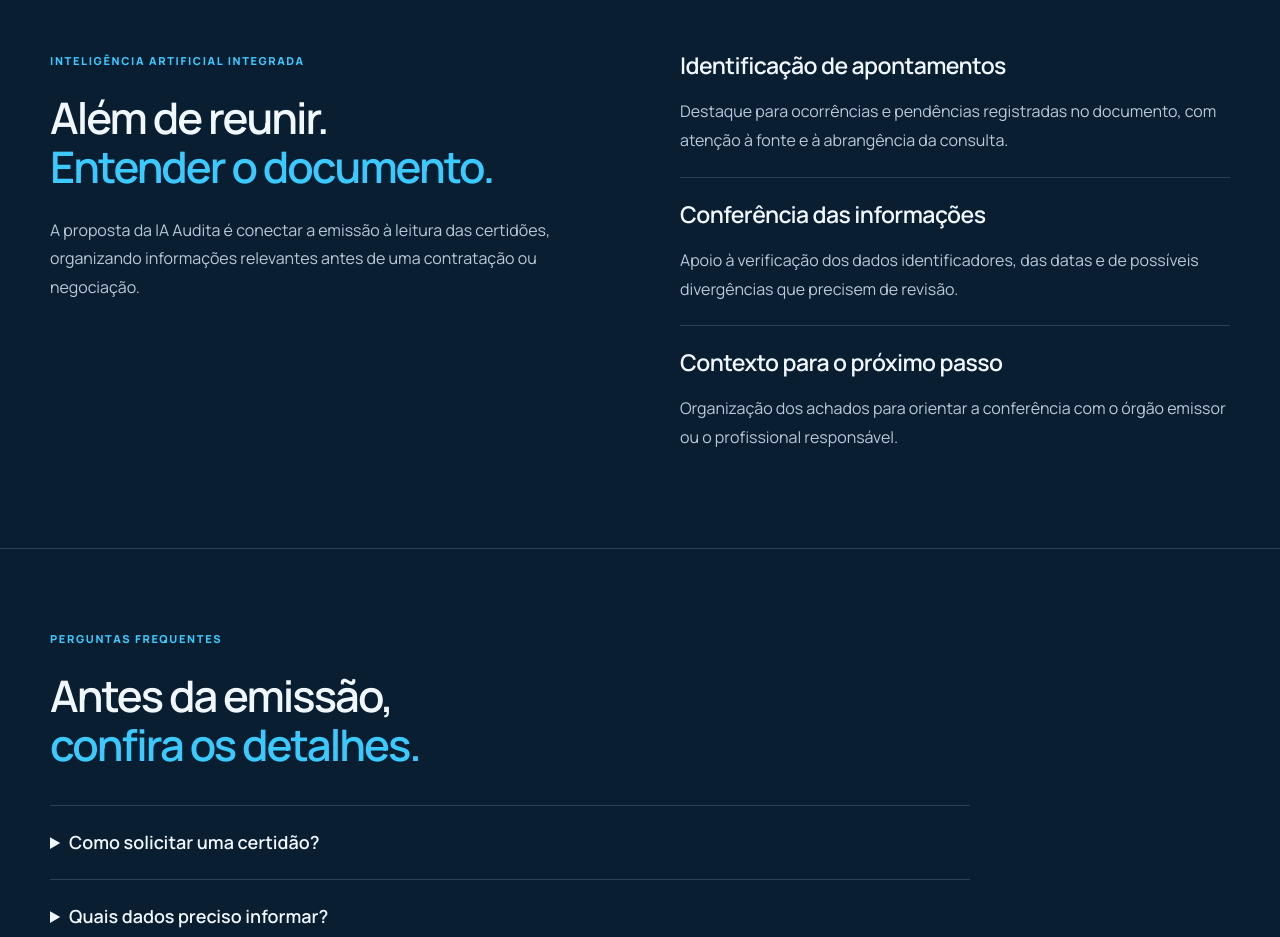
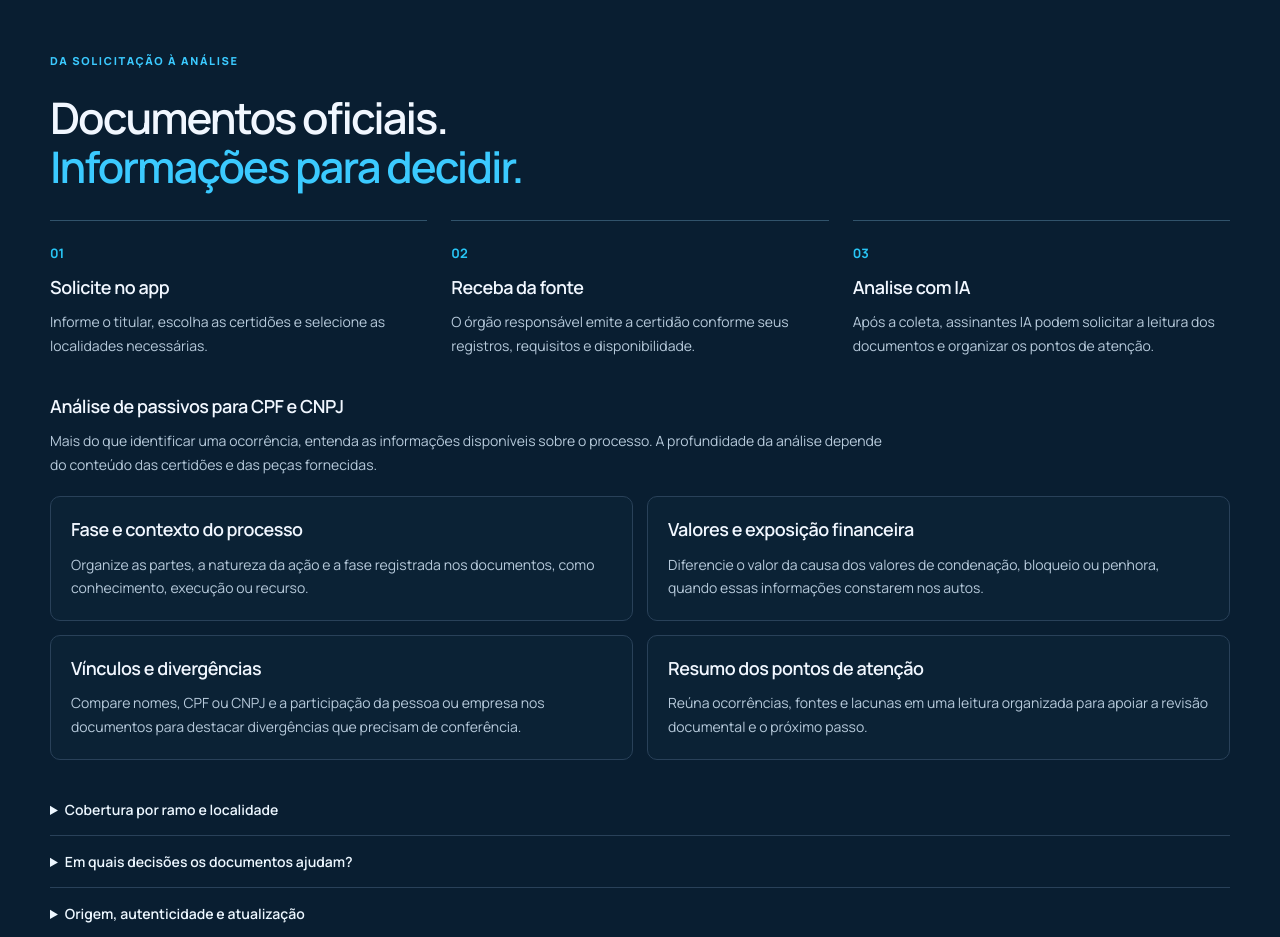
Before and after one commit to SeitiKatsumi/auditawebsite, a Next.js app: page /servicos/emissao-de-certidoes in a window 1280 px wide. Shown: the part 1860-2797 px from the top of the page. Built offline with nearby package versions, Linux system fonts and the light colour scheme; no server answers.

Commit message:
Amplia informacoes sobre emissao de certidoes e analise de passivos

```diff
--- a/app/servicos/emissao-de-certidoes/page.module.css
+++ b/app/servicos/emissao-de-certidoes/page.module.css
@@ -1 +1,3 @@
 .catalog{display:grid;grid-template-columns:repeat(3,minmax(0,1fr));align-items:start;gap:12px;margin-top:28px}.catalogGroup{border:1px solid #294159;border-radius:10px;background:#0b2235;scroll-margin-top:100px;overflow:hidden}.catalogGroup summary{display:flex;align-items:center;gap:10px;cursor:pointer;padding:16px;font-size:14px;font-weight:600;list-style:none}.catalogGroup summary::-webkit-details-marker{display:none}.catalogGroup summary:after{content:'+';color:#28c6f6;font-size:20px;font-weight:400}.catalogGroup[open] summary:after{content:'−'}.catalogGroup summary>span{flex:1}.catalogGroup summary>small{color:#8cb6ca;font-size:12px;font-weight:400}.catalogGroup summary:hover{background:#10364c}.catalogGroup summary:focus-visible{outline:2px solid #28c6f6;outline-offset:-3px}.catalogGroup ul{list-style:none;margin:0;padding:0 16px 8px;max-height:320px;overflow-y:auto}.catalogGroup li{border-top:1px solid #294159;padding:8px 0}.catalogGroup strong{font-size:13px;font-weight:500;color:#edf7ff;line-height:1.4;display:block}.catalogGroup li small{display:block;margin-top:2px;color:#9ebdce;font-size:11px;line-height:1.4}.catalogAction{margin-top:24px}.closingActions{display:flex;align-items:center;justify-content:center;gap:28px;flex-wrap:wrap}@media(max-width:900px){.catalog{grid-template-columns:repeat(2,minmax(0,1fr))}}@media(max-width:600px){.catalog{grid-template-columns:1fr;gap:8px}.catalogGroup summary{padding:12px 14px}.catalogGroup ul{max-height:260px}}
+
+.steps{display:grid;grid-template-columns:repeat(3,minmax(0,1fr));gap:24px;margin:28px 0 36px}.steps article{border-top:1px solid #31536b;padding-top:18px}.steps article>span{color:#28c6f6;font-size:13px;font-weight:700}.steps h3,.insights h3,.analysisIntro h3{font-size:18px!important;line-height:1.4!important;margin:10px 0!important}.steps p,.insights p,.analysisIntro p,.context p{font-size:14px!important;line-height:1.7!important;margin:0!important}.analysisIntro{max-width:850px;margin-bottom:20px}.insights{display:grid;grid-template-columns:repeat(2,minmax(0,1fr));gap:14px}.insights article{padding:20px;border:1px solid #294159;border-radius:10px;background:#0b2235}.insights h3{margin-top:0!important}.context{margin-top:24px}.context details{border-bottom:1px solid #294159;padding:14px 0}.context summary{cursor:pointer;font-size:14px;font-weight:600;color:#edf7ff}.context p{padding-top:12px;max-width:950px}@media(max-width:600px){.steps,.insights{grid-template-columns:1fr}.steps{gap:16px}.insights article{padding:16px}}
--- a/app/servicos/emissao-de-certidoes/page.tsx
+++ b/app/servicos/emissao-de-certidoes/page.tsx
@@ -12,7 +12,7 @@
 };
 
 const faq = [
-  ["Como solicitar uma certidão?", "Escolha uma opção do catálogo para acessar a emissão no app. Lá você informa o titular, seleciona os estados e confere a disponibilidade e as condições antes de confirmar."],
+  ["Como solicitar uma certidão?", "Use o botão do catálogo para acessar a emissão no app. Lá você informa o titular, seleciona os estados e confere a disponibilidade e as condições antes de confirmar."],
   ["Quais dados preciso informar?", "Os dados variam conforme a certidão e o órgão emissor. Tenha em mãos a identificação da pessoa ou empresa e confira os campos solicitados na plataforma. Para documentos imobiliários, podem ser necessários a matrícula e o cartório responsável."],
   ["A IA Audita é o órgão emissor?", "Não. A IA Audita reúne o acesso aos serviços e apoia a organização e a leitura dos documentos. A emissão oficial e as informações certificadas pertencem ao órgão ou cartório responsável."],
   ["Todas as certidões têm cobertura nacional?", "A abrangência depende de cada fonte. O catálogo nesta página identifica os estados atendidos em cada opção. Confira a localidade e o tipo de documento antes de solicitar."],
@@ -24,7 +24,7 @@
     <section className={s.hero}><div className={`${s.wrap} ${s.heroGrid}`}>
       <div><p className={s.kicker}>IA Audita · Emissão de certidões</p>
         <h1>As certidões certas.<br/><em>Mais clareza antes de decidir.</em></h1>
-        <p className={s.lead}>Emita certidões, organize os documentos e conte com o apoio da inteligência artificial para identificar pontos de atenção.</p>
+        <p className={s.lead}>Solicite certidões oficiais para CPF e CNPJ e organize a análise de passivos judiciais com o apoio da inteligência artificial.</p>
         <p>Consulte as opções por tema e localidade. Da distribuição judicial à regularidade fiscal, encontre o documento adequado à sua necessidade.</p>
         <div className={s.actions}><a className={s.button} href={appUrl}>Acessar plataforma <span aria-hidden="true">↗</span></a><a href="#catalogo">Ver todas as opções ↓</a></div>
         <p className={s.note}>Disponibilidade, dados exigidos e prazo de emissão dependem da fonte consultada. Confira as condições na plataforma.</p>
@@ -53,13 +53,23 @@
       <div className={c.catalogAction}><a className={s.button} href={appUrl}>Emitir certidões no app ↗</a></div>
     </div></section>
 
-    <section className={`${s.section} ${s.tint}`}><div className={`${s.wrap} ${s.split}`}>
-      <div><p className={s.kicker}>Inteligência artificial integrada</p><h2>Além de reunir.<br/><em>Entender o documento.</em></h2><p>A proposta da IA Audita é conectar a emissão à leitura das certidões, organizando informações relevantes antes de uma contratação ou negociação.</p></div>
-      <div className={s.audiences}>{[
-        ["Identificação de apontamentos", "Destaque para ocorrências e pendências registradas no documento, com atenção à fonte e à abrangência da consulta."],
-        ["Conferência das informações", "Apoio à verificação dos dados identificadores, das datas e de possíveis divergências que precisem de revisão."],
-        ["Contexto para o próximo passo", "Organização dos achados para orientar a conferência com o órgão emissor ou o profissional responsável."],
-      ].map(([title, text]) => <article key={title}><h3>{title}</h3><p>{text}</p></article>)}</div>
+    <section className={s.section + ' ' + s.tint} id="analise"><div className={s.wrap}>
+      <p className={s.kicker}>Da solicitação à análise</p><h2>Documentos oficiais.<br/><em>Informações para decidir.</em></h2>
+      <div className={c.steps}>{[
+        ["01", "Solicite no app", "Informe o titular, escolha as certidões e selecione as localidades necessárias."],
+        ["02", "Receba da fonte", "O órgão responsável emite a certidão conforme seus registros, requisitos e disponibilidade."],
+        ["03", "Analise com IA", "Após a coleta, assinantes IA podem solicitar a leitura dos documentos e organizar os pontos de atenção."],
+      ].map(([number,title,text])=><article key={number}><span>{number}</span><h3>{title}</h3><p>{text}</p></article>)}</div>
+      <div className={c.analysisIntro}><h3>Análise de passivos para CPF e CNPJ</h3><p>Mais do que identificar uma ocorrência, entenda as informações disponíveis sobre o processo. A profundidade da análise depende do conteúdo das certidões e das peças fornecidas.</p></div>
+      <div className={c.insights}>{[
+        ["Fase e contexto do processo", "Organize as partes, a natureza da ação e a fase registrada nos documentos, como conhecimento, execução ou recurso."],
+        ["Valores e exposição financeira", "Diferencie o valor da causa dos valores de condenação, bloqueio ou penhora, quando essas informações constarem nos autos."],
+        ["Vínculos e divergências", "Compare nomes, CPF ou CNPJ e a participação da pessoa ou empresa nos documentos para destacar divergências que precisam de conferência."],
+        ["Resumo dos pontos de atenção", "Reúna ocorrências, fontes e lacunas em uma leitura organizada para apoiar a revisão documental e o próximo passo."],
+      ].map(([title,text])=><article key={title}><h3>{title}</h3><p>{text}</p></article>)}</div>
+      <div className={c.context}><details><summary>Cobertura por ramo e localidade</summary><p>O catálogo reúne opções da Justiça Estadual, da Justiça Federal e da Justiça do Trabalho, além de consultas fiscais, de protestos e de crédito. A disponibilidade varia por CPF ou CNPJ, tribunal, estado e município; confira as opções atuais no app.</p><p>Uma consulta não cobre automaticamente todos os tribunais, comarcas ou tipos de ação. A abrangência e as ressalvas de cada documento orientam sua leitura.</p></details>
+      <details><summary>Em quais decisões os documentos ajudam?</summary><p>Organização documental para negociações imobiliárias, avaliação de fornecedores, contratação de parceiros, operações de crédito e análise de empresas. Escolha as fontes de acordo com a pessoa, a empresa e a finalidade da consulta.</p></details>
+      <details><summary>Origem, autenticidade e atualização</summary><p>A certidão oficial é emitida pelo órgão responsável. Confira a data, o titular, a abrangência e o código de validação, quando disponível. Consultas de dados e comprovantes são identificados separadamente no catálogo.</p><p>A análise retrata os documentos consultados: não garante ausência de passivos, resultado judicial nem monitoramento contínuo. Novas ocorrências exigem nova consulta.</p></details></div>
     </div></section>
 
     <section className={`${s.section} ${s.tint}`}><div className={s.wrap}><p className={s.kicker}>Perguntas frequentes</p><h2>Antes da emissão,<br/><em>confira os detalhes.</em></h2><div className={s.faq}>{faq.map(([question, answer]) => <details key={question}><summary>{question}</summary><p>{answer}</p></details>)}</div></div></section>
```
